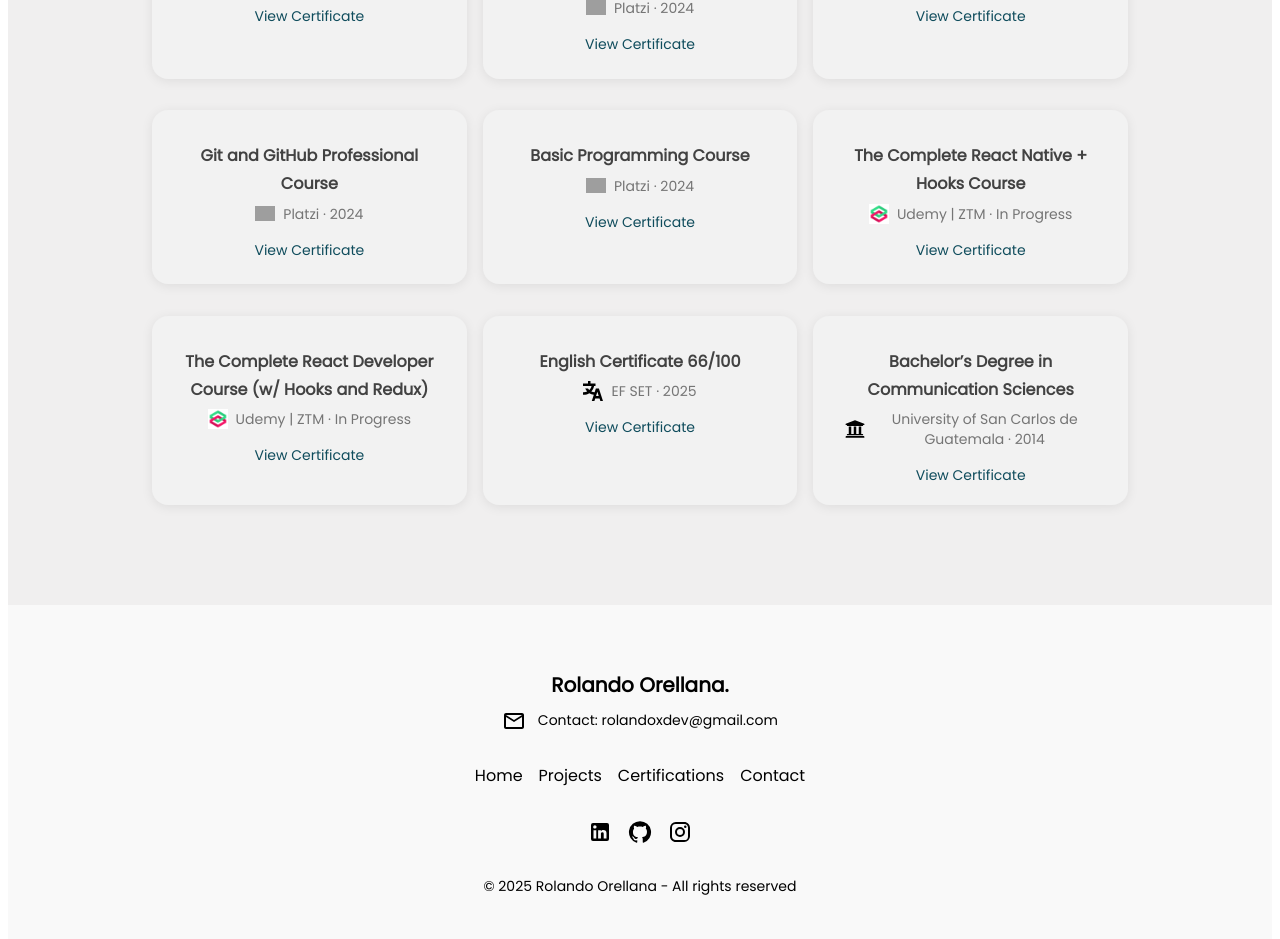
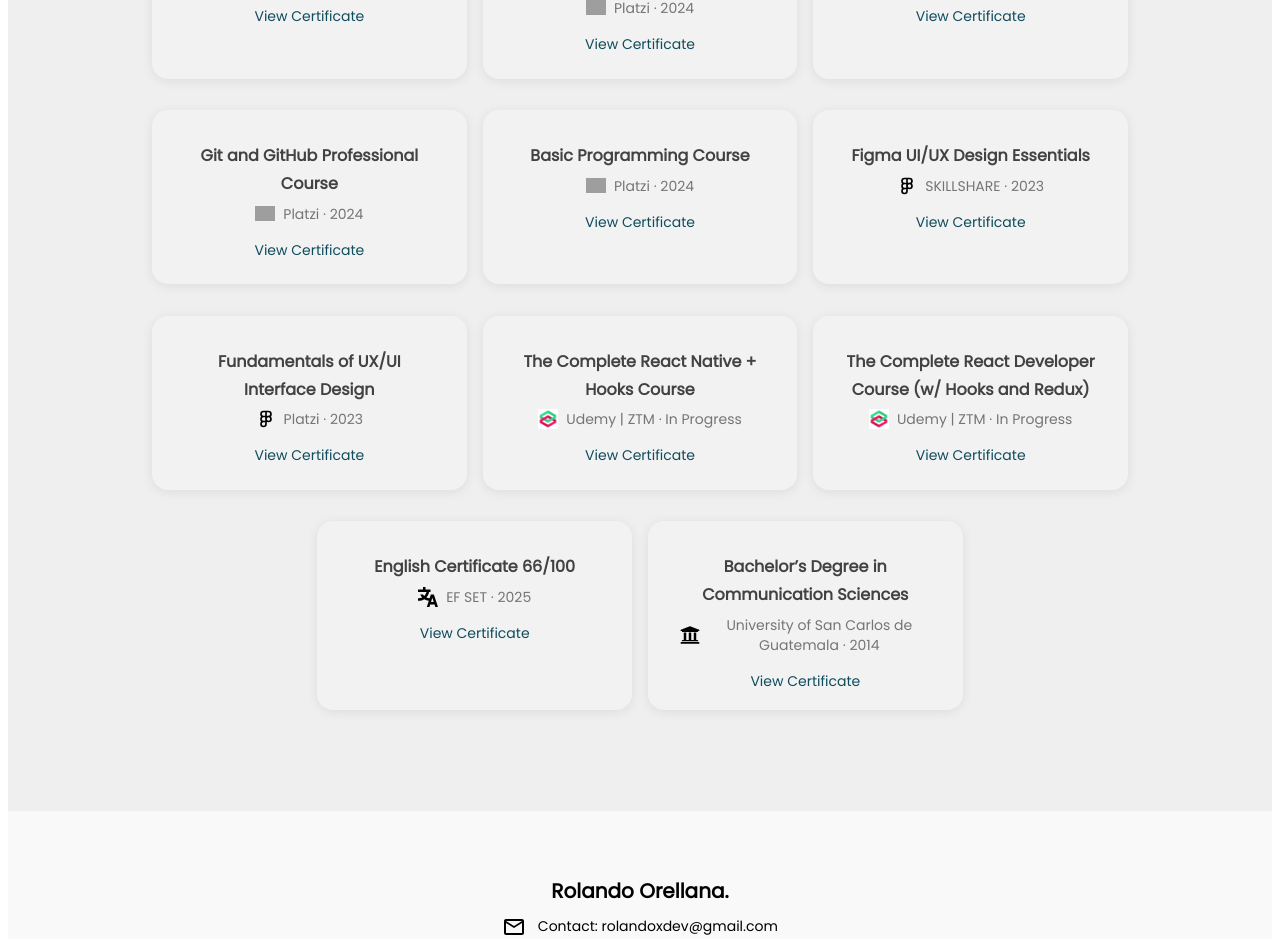
Before and after one commit to orellanamr/orellanamr.github.io, a React (Vite) app: page / in a window 1280 px wide. Shown: the part 3471-4410 px from the top of the page. Built offline with nearby package versions, Linux system fonts and the light colour scheme; grey boxes are pictures that could not be loaded.

Commit message:
portfolio projects and certifications updated

```diff
--- a/src/components/Certifications.jsx
+++ b/src/components/Certifications.jsx
@@ -13,6 +13,7 @@
 import ztmLogo from "../assets/images/logos/ZTM.png";
 import languageLogo from "../assets/images/logos/language.svg";
 import universityLogo from "../assets/images/logos/university.svg";
+import figmaLogo from "../assets/images/logos/figma.svg";
 
 const certifications = [
   // 1. Certificaciones técnicas recientes y relevantes
@@ -71,6 +72,20 @@
     logo: platziLogo,
     link: "https://platzi.com/p/orellana.marketing/curso/3208-course/diploma/detalle/",
     year: "2024",
+  },
+  {
+    title: "Figma UI/UX Design Essentials",
+    issuer: "SKILLSHARE",
+    logo: figmaLogo,
+    link: "https://www.skillshare.com/en/classes/figma-ui-ux-design-essentials/1088693386?srsltid=AfmBOoq20sAV6pWF2C_nfylug9500SDXzbmF0DjVfRWfKBjlcBXT6zVC",
+    year: "2023",
+  },
+  {
+    title: "Fundamentals of UX/UI Interface Design",
+    issuer: "Platzi",
+    logo: figmaLogo,
+    link: "https://platzi.com/p/orellana.marketing/curso/5184-basico-ui/diploma/detalle/",
+    year: "2023",
   },
 
   // 2. Certificaciones en progreso
--- a/src/components/Projects.jsx
+++ b/src/components/Projects.jsx
@@ -45,7 +45,7 @@
     title: "Reco APP",
     description: "RecoApp_description",
     repoLink: "https://github.com/orellanamr/reco-app",
-    liveLink: "",
+    liveLink: "https://play.google.com/store/apps/details?id=gt.com.reco.app",
     image: RecoApp,
     logo: Reco_logo,
     technologies: [
```
